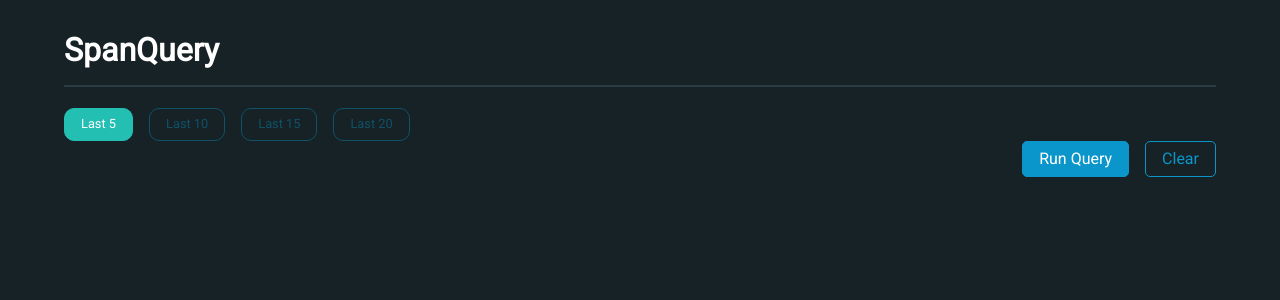
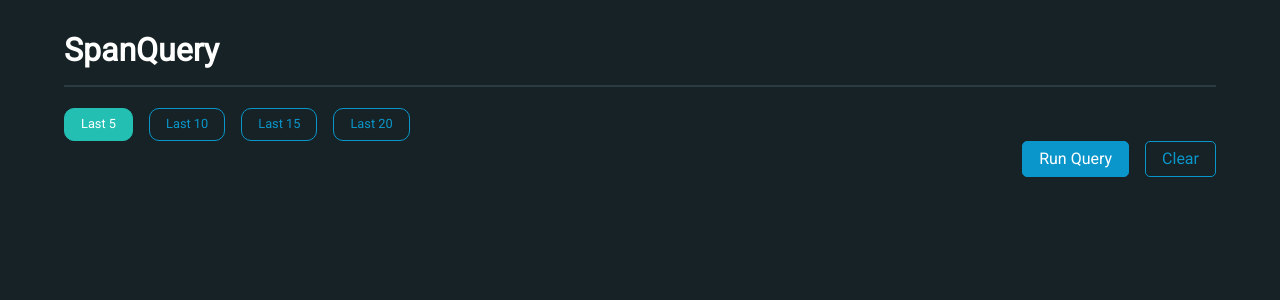
Before and after one commit to ophiryael/span-query-client, a React (Create React App) app: page / in a window 1280 px wide. Shown: the top 300 px of the page. Built offline with nearby package versions, Linux system fonts and the light colour scheme.

Commit message:
Change result limit option outline color

```diff
--- a/src/query-builder/ResultLimitOption.tsx
+++ b/src/query-builder/ResultLimitOption.tsx
@@ -8,8 +8,8 @@ const OptionButton = styled('button')<Pick<Props, 'isSelected'>>`
   outline: none;
   font-size: 0.8rem;
   ${({ isSelected }) => `
-    border: ${isSelected ? '1px solid #23bfb3' : '1px solid #115169'};
-    color: ${isSelected ? '#fff' : '#115169'};
+    border: ${isSelected ? '1px solid #23bfb3' : '1px solid #0b96cb'};
+    color: ${isSelected ? '#fff' : '#0b96cb'};
     background-color: ${isSelected ? '#23bfb3' : 'transparent'};
   `}
 `;
```
